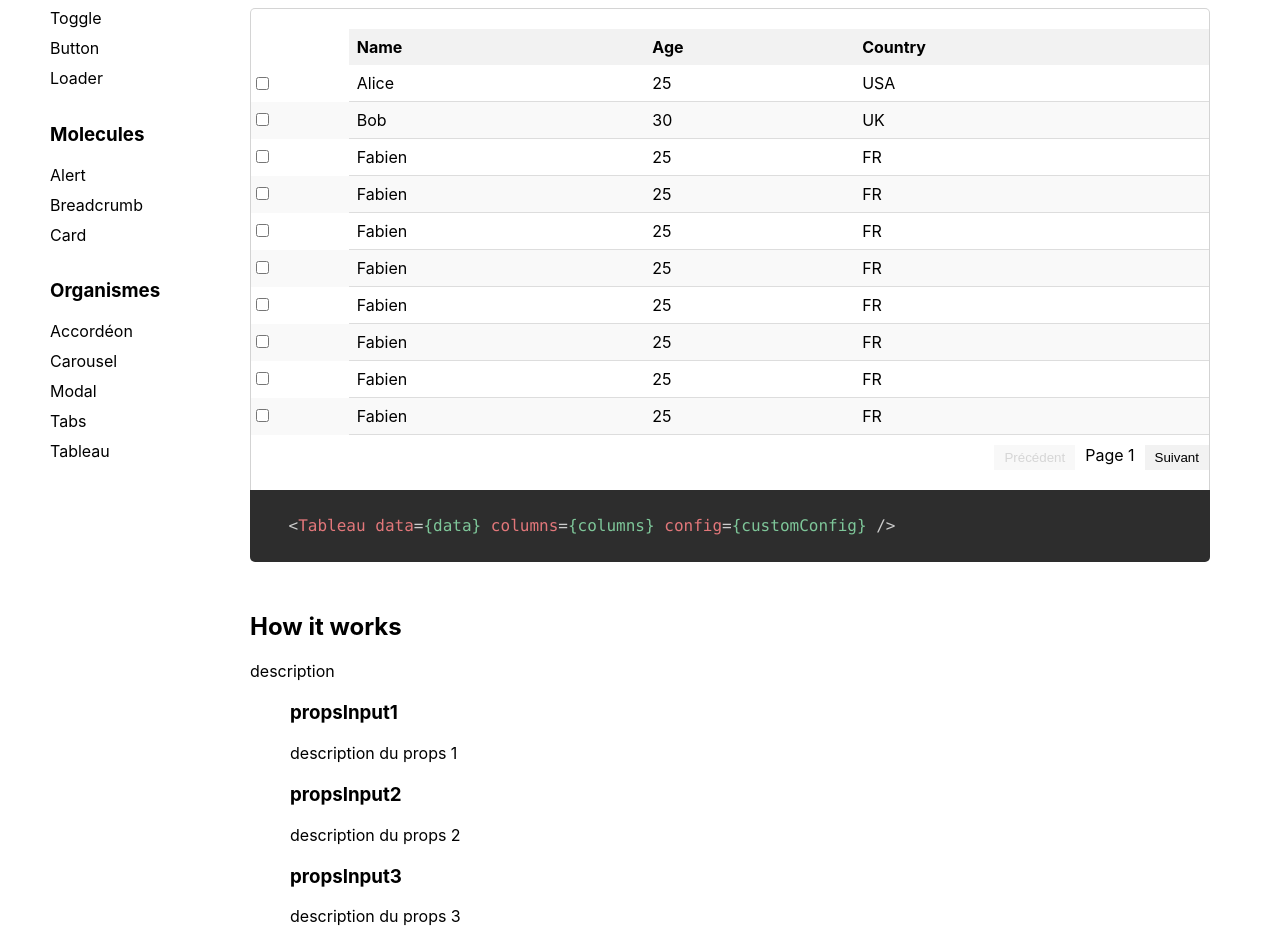
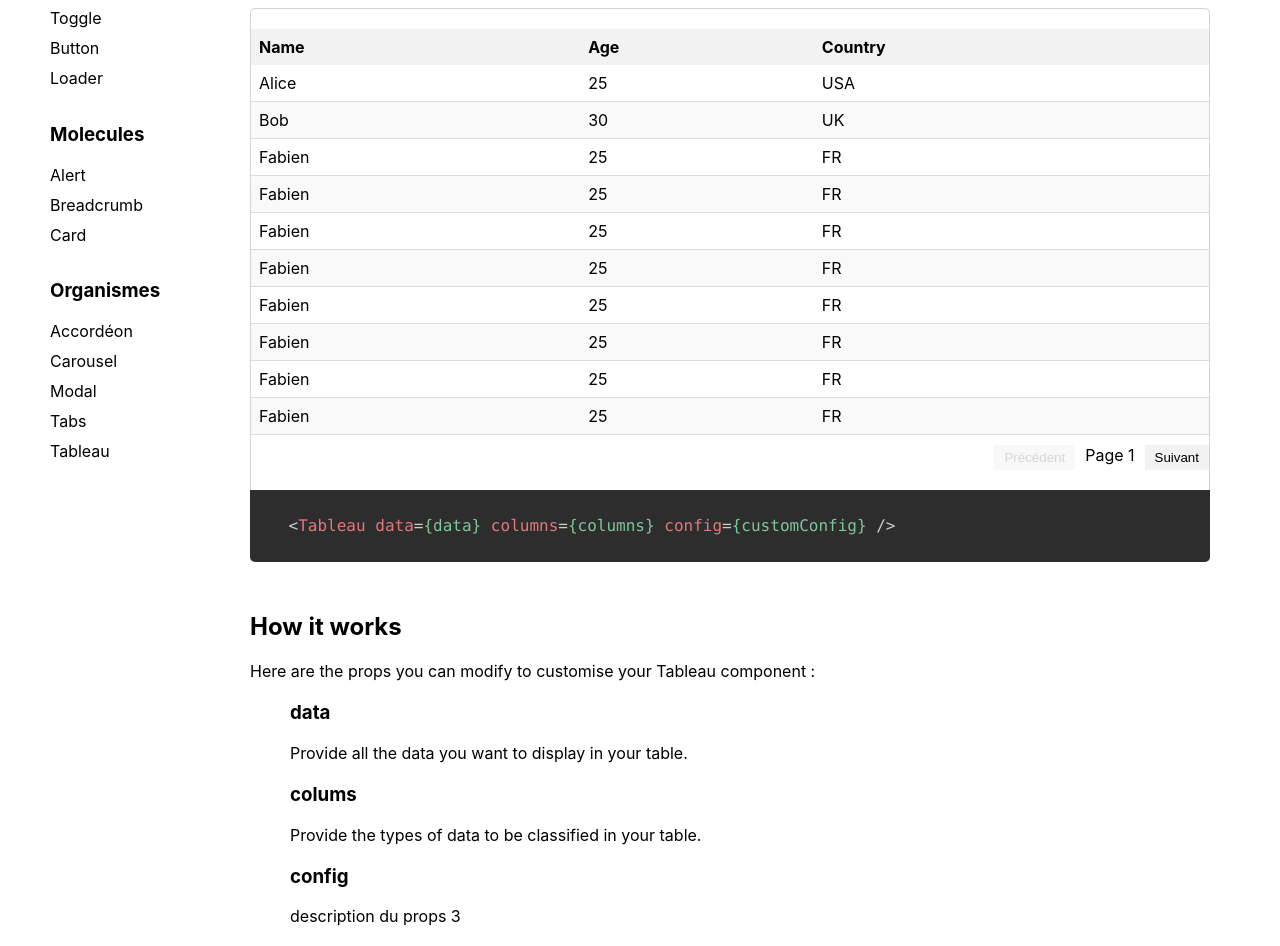
Before and after one commit to SukiTsu/library_react, a React (Vite) app in the folder lib_module/: page /organismes/tableau in a window 1280 px wide. Shown: the part 320-1266 px from the top of the page. Built offline with nearby package versions, Linux system fonts and the light colour scheme.

Commit message:
ajout doc pour tableau et modif composant tableau

```diff
--- a/lib_module/src/components/organismes/tableau/Tableau.tsx
+++ b/lib_module/src/components/organismes/tableau/Tableau.tsx
@@ -5,24 +5,20 @@ import { DEFAULT_TABLE_CONFIG } from "./Tableau_data"; // Importation de la conf
 interface TableProps {
   data: any[];
   columns: { field: string; label: string }[];
-  config?: typeof DEFAULT_TABLE_CONFIG;
+  rowsPerPage?: number; // Propriété facultative pour le nombre de lignes par page
 }
 
-export default function Tableau({
-  data,
-  columns,
-  config = DEFAULT_TABLE_CONFIG,
-}: TableProps) {
+export default function Tableau({ data, columns, rowsPerPage }: TableProps) {
   const [currentPage, setCurrentPage] = useState(1);
   const [sortField, setSortField] = useState<string | null>(
-    config.sorting.defaultField
+    DEFAULT_TABLE_CONFIG.sorting.defaultField
   );
   const [sortOrder, setSortOrder] = useState<"asc" | "desc">(
-    config.sorting.defaultOrder
+    DEFAULT_TABLE_CONFIG.sorting.defaultOrder
   );
   const [selectedRows, setSelectedRows] = useState<any[]>([]);
 
-  // Tri des données
+  // Gestion du tri
   const handleSort = (field: string) => {
     const order = sortField === field && sortOrder === "asc" ? "desc" : "asc";
     setSortField(field);
@@ -38,37 +34,29 @@ export default function Tableau({
     return 0;
   });
 
-  // Pagination
-  const startIndex = (currentPage - 1) * config.pagination.rowsPerPage;
-  const paginatedData = config.pagination.showPagination
-    ? sortedData.slice(startIndex, startIndex + config.pagination.rowsPerPage)
+  // Pagination avec les lignes par page spécifiées
+  const effectiveRowsPerPage =
+    rowsPerPage || DEFAULT_TABLE_CONFIG.pagination.rowsPerPage; // Utilisation de `rowsPerPage` si fourni, sinon la valeur par défaut
+  const startIndex = (currentPage - 1) * effectiveRowsPerPage;
+  const paginatedData = DEFAULT_TABLE_CONFIG.pagination.showPagination
+    ? sortedData.slice(startIndex, startIndex + effectiveRowsPerPage)
     : sortedData;
-
-  // Gestion de la sélection des lignes
-  const handleRowSelect = (row: any) => {
-    const isSelected = selectedRows.includes(row);
-    const newSelectedRows = isSelected
-      ? selectedRows.filter((r) => r !== row)
-      : [...selectedRows, row];
-    setSelectedRows(newSelectedRows);
-    if (config.selectionEnabled && config.onRowSelect)
-      config.onRowSelect(newSelectedRows);
-  };
 
   return (
     <div className="table-container">
-      <table className={config.styling.tableClassName}>
+      <table className={DEFAULT_TABLE_CONFIG.styling.tableClassName}>
         <thead>
           <tr>
-            {config.selectionEnabled && <th></th>}
             {columns.map((col) => (
               <th
                 key={col.field}
-                onClick={() => config.sortable && handleSort(col.field)}
-                className={config.styling.headerClassName}
+                onClick={() =>
+                  DEFAULT_TABLE_CONFIG.sortable && handleSort(col.field)
+                }
+                className={DEFAULT_TABLE_CONFIG.styling.headerClassName}
               >
                 {col.label}
-                {config.sortable && (
+                {DEFAULT_TABLE_CONFIG.sortable && (
                   <span>
                     {sortField === col.field
                       ? sortOrder === "asc"
@@ -83,18 +71,12 @@ export default function Tableau({
         </thead>
         <tbody>
           {paginatedData.map((row, idx) => (
-            <tr key={idx} className={config.styling.rowClassName}>
-              {config.selectionEnabled && (
-                <td>
-                  <input
-                    type="checkbox"
-                    checked={selectedRows.includes(row)}
-                    onChange={() => handleRowSelect(row)}
-                  />
-                </td>
-              )}
+            <tr key={idx} className={DEFAULT_TABLE_CONFIG.styling.rowClassName}>
               {columns.map((col) => (
-                <td key={col.field} className={config.styling.cellClassName}>
+                <td
+                  key={col.field}
+                  className={DEFAULT_TABLE_CONFIG.styling.cellClassName}
+                >
                   {row[col.field]}
                 </td>
               ))}
@@ -103,7 +85,7 @@ export default function Tableau({
         </tbody>
       </table>
 
-      {config.pagination.showPagination && (
+      {DEFAULT_TABLE_CONFIG.pagination.showPagination && (
         <div className="pagination-controls">
           <button
             onClick={() => setCurrentPage((p) => Math.max(p - 1, 1))}
@@ -116,12 +98,10 @@ export default function Tableau({
           <button
             onClick={() =>
               setCurrentPage((p) =>
-                startIndex + config.pagination.rowsPerPage < data.length
-                  ? p + 1
-                  : p
+                startIndex + effectiveRowsPerPage < data.length ? p + 1 : p
               )
             }
-            disabled={startIndex + config.pagination.rowsPerPage >= data.length}
+            disabled={startIndex + effectiveRowsPerPage >= data.length}
             className="pagination-btn"
           >
             Suivant
--- a/lib_module/src/components/organismes/tableau/Tableau_data.ts
+++ b/lib_module/src/components/organismes/tableau/Tableau_data.ts
@@ -21,7 +21,7 @@ interface TableConfig {
     rowClassName: string;
     cellClassName: string;
   };
-  onRowSelect?: (selectedRows: any[]) => void; // Rendre `onRowSelect` optionnel
+  onRowSelect?: (selectedRows: any[]) => void;
 }
 
 export const DEFAULT_TABLE_CONFIG: TableConfig = {
--- a/lib_module/src/data/data.tsx
+++ b/lib_module/src/data/data.tsx
@@ -455,23 +455,27 @@ export const RESUME_DATA = {
       component5: {
         name: "Tableau",
         description:
-          "Easily create inputs with different statuses and sizes using our components.",
+          "Component for displaying, sorting, paging and selecting data in a configurable way.",
         presentation: {
           title: "Basic examples",
-          description: "description",
+          description:
+            "Here's a quick example of an Tableau component to import into your project:",
           props: {
             title: "How it works",
-            description: "description",
+            description:
+              "Here are the props you can modify to customise your Tableau component :",
             props1: {
-              title: "propsInput1",
-              description: "description du props 1",
+              title: "data",
+              description:
+                "Provide all the data you want to display in your table.",
             },
             props2: {
-              title: "propsInput2",
-              description: "description du props 2",
+              title: "colums",
+              description:
+                "Provide the types of data to be classified in your table.",
             },
             props3: {
-              title: "propsInput3",
+              title: "config",
               description: "description du props 3",
             },
           },
--- a/lib_module/src/pages/components/organismes/tableau/tableauPage.tsx
+++ b/lib_module/src/pages/components/organismes/tableau/tableauPage.tsx
@@ -21,7 +21,7 @@ export default function TableauPage() {
   `;
 
   // Récupération des données depuis le fichier data
-  const props = RESUME_DATA.content.atoms.component1.presentation.props;
+  const props = RESUME_DATA.content.organismes.component5.presentation.props;
 
   //config du tableau
   const data = [
@@ -85,7 +85,7 @@ export default function TableauPage() {
             </p>
 
             <div className="example-component">
-              <Tableau data={data} columns={columns} config={customConfig} />
+              <Tableau data={data} columns={columns} rowsPerPage={10} />
             </div>
             <pre>
               <code
```
